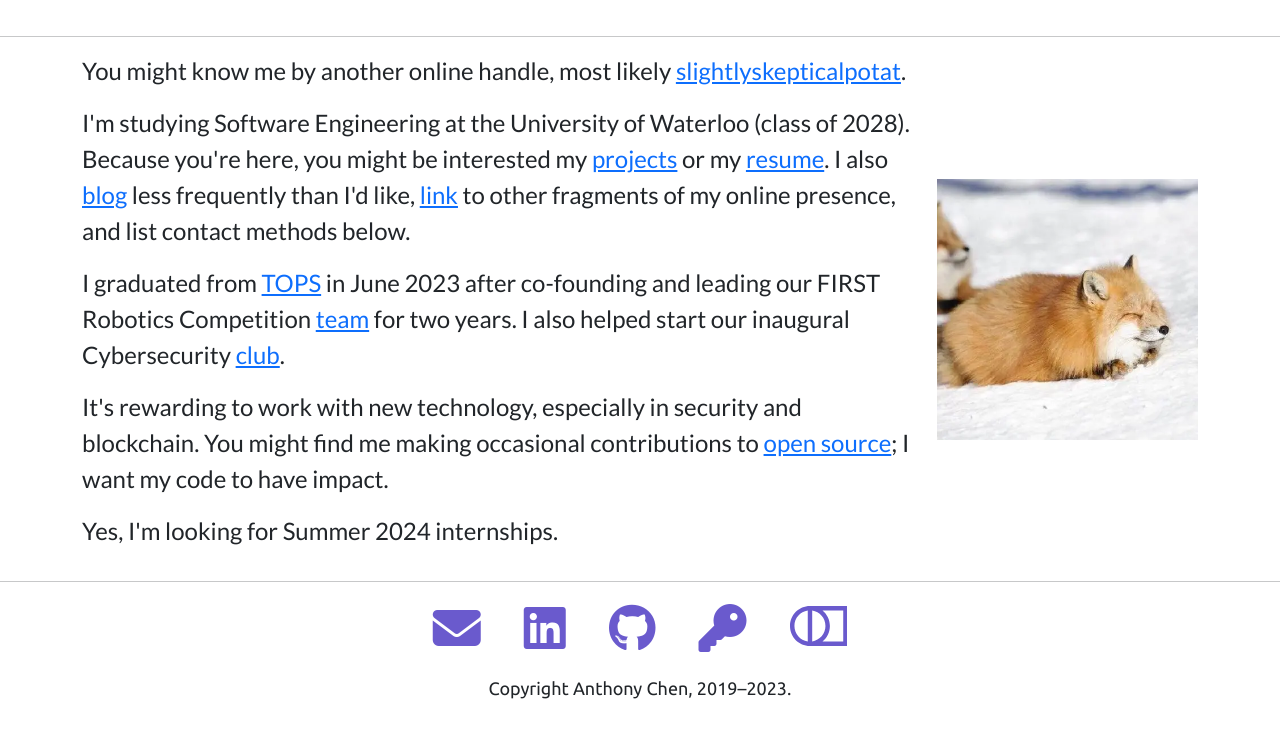
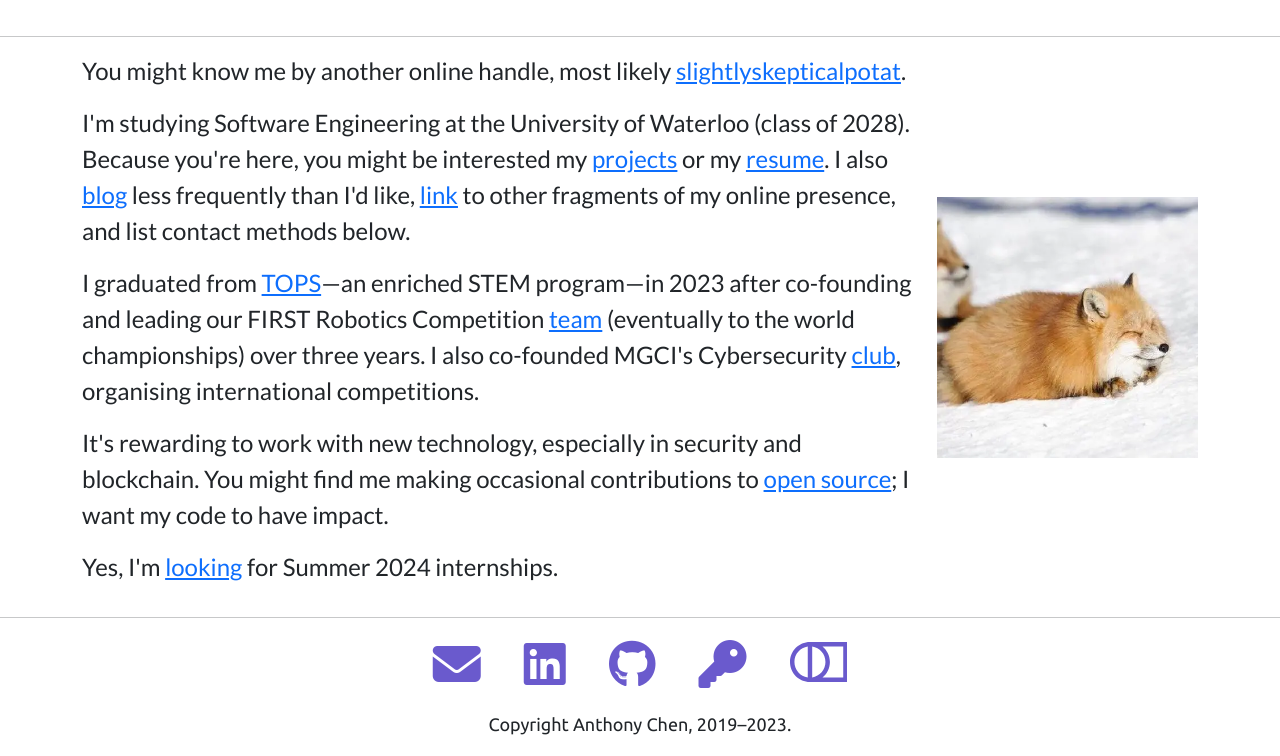
Before and after one commit to slightlyskepticalpotat/chenanthony-new, a Flask app: page / in a window 1280 px wide. Shown: the part 159-915 px from the top of the page. Before the commit the page ends 858 px from the top, so only its background shows below. Run offline with Flask 3, Linux system fonts and the light colour scheme; some libraries are stand-ins or nearby versions.

Commit message:
add to bio

```diff
--- a/src/templates/index.html
+++ b/src/templates/index.html
@@ -44,9 +44,9 @@
                     <div class="col-sm-9">
                         <p>You might know me by another online handle, most likely <a href="https://github.com/slightlyskepticalpotat">slightlyskepticalpotat</a>.</p>
                         <p>I'm studying Software Engineering at the University of Waterloo (class of 2028). Because you're here, you might be interested my <a href="/projects">projects</a> or my <a href="/resume">resume</a>. I also <a href="/writing">blog</a> less frequently than I'd like, <a href="/links">link</a> to other fragments of my online presence, and list contact methods below.</p>
-                        <p>I graduated from <a href="https://topsprogram.ca/">TOPS</a> in June 2023 after co-founding and leading our FIRST Robotics Competition <a href="https://mgcirobotics.com/">team</a> for two years. I also helped start our inaugural Cybersecurity <a href="https://ctfmgci.jonathanw.dev/">club</a>.</p>
+                        <p>I graduated from <a href="https://topsprogram.ca/">TOPS</a>—an enriched STEM program—in 2023 after co-founding and leading our FIRST Robotics Competition <a href="https://mgcirobotics.com/">team</a> (eventually to the world championships) over three years. I also co-founded MGCI's Cybersecurity <a href="https://ctfmgci.jonathanw.dev/">club</a>, organising international competitions.</p>
                         <p>It's rewarding to work with new technology, especially in security and blockchain. You might find me making occasional contributions to <a href="https://github.com/slightlyskepticalpotat">open source</a>; I want my code to have impact.</p>
-                        <p>Yes, I'm looking for Summer 2024 internships.</p>
+                        <p>Yes, I'm <a href="https://www.linkedin.com/in/slightlyskepticalpotat/">looking</a> for Summer 2024 internships.</p>
                     </div>
                     <div class="text-center col-sm-3 my-auto">
                         <img src="/static/img/fox.webp" class="img-profile">
```
